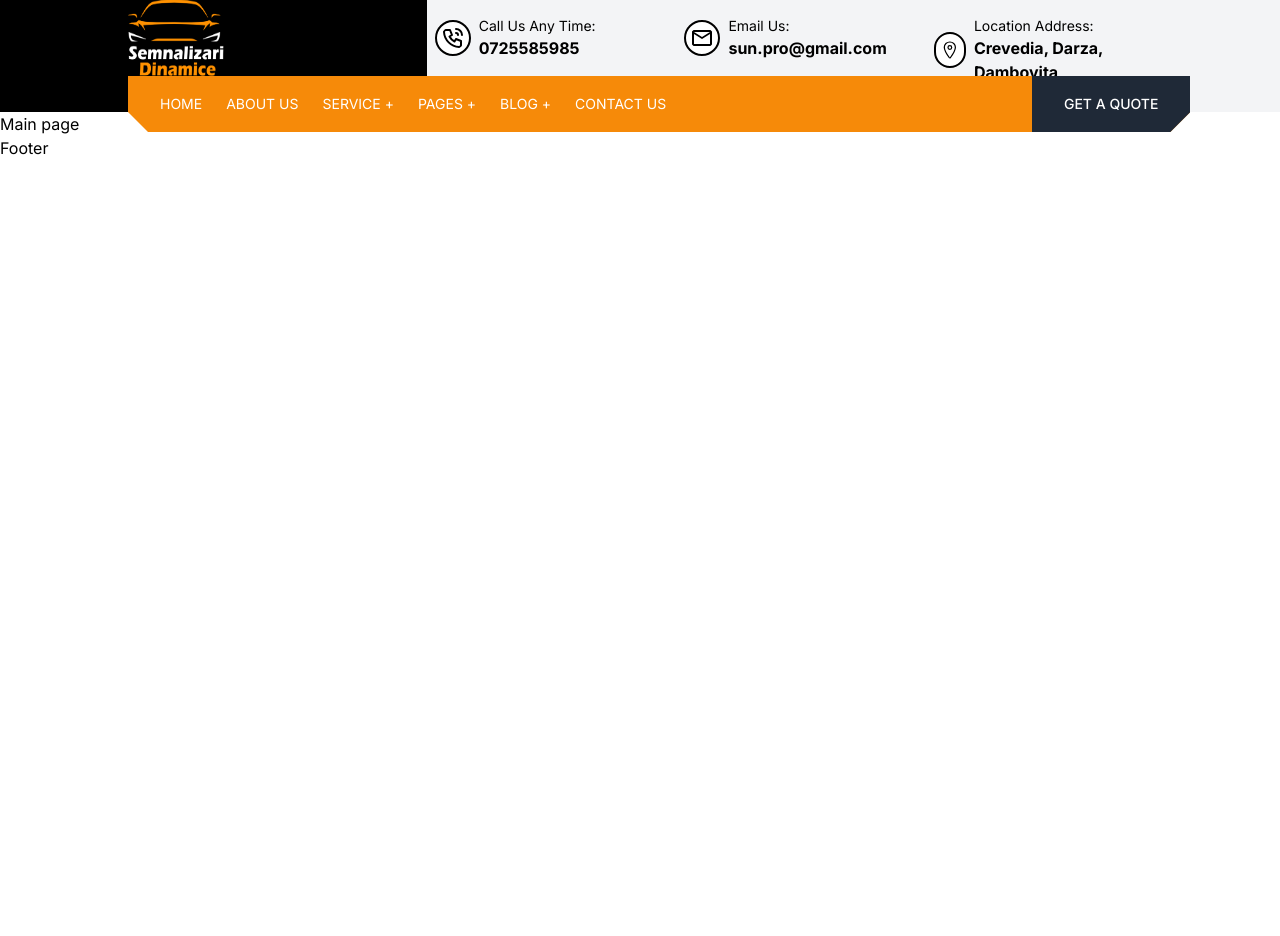
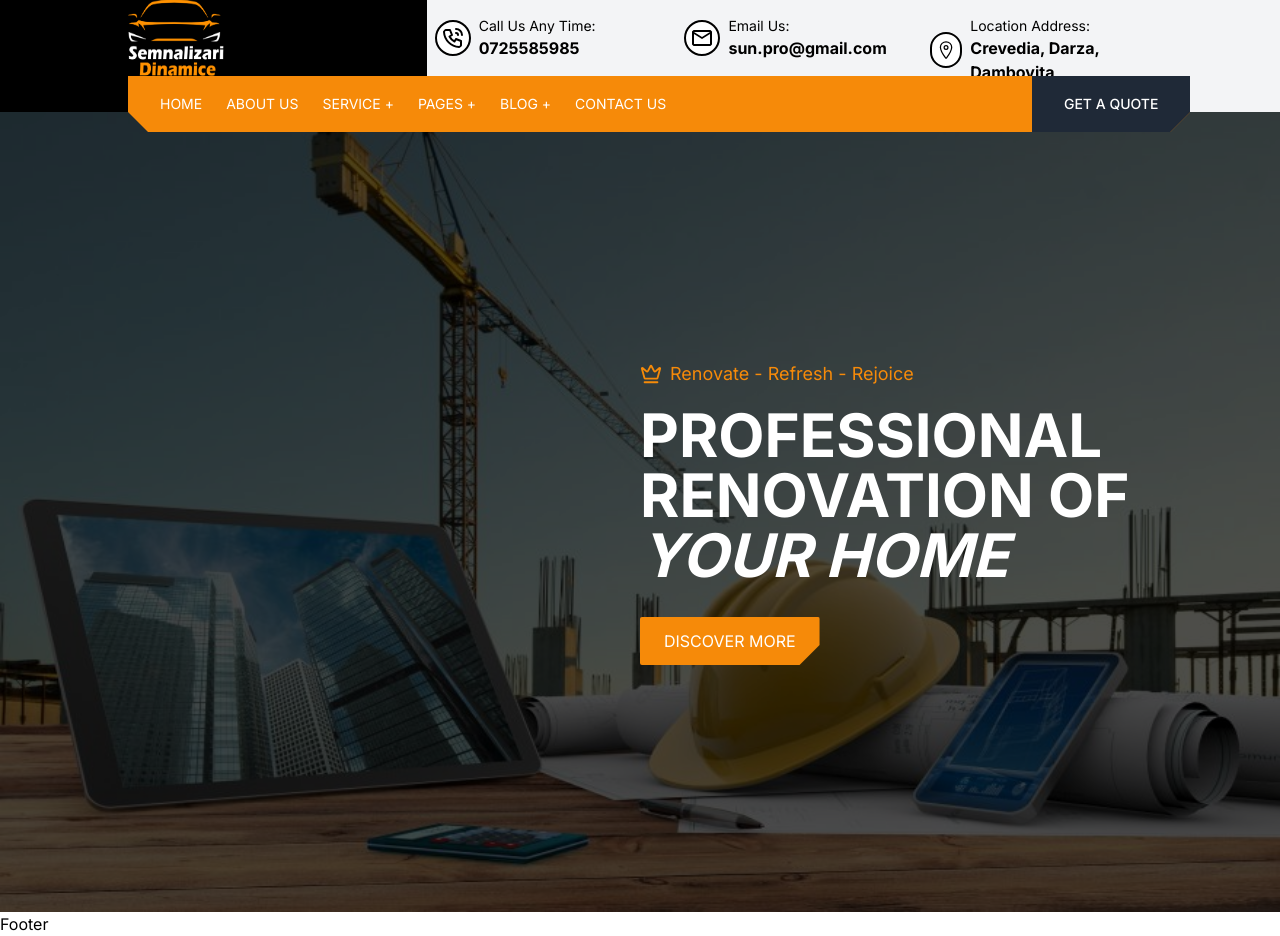
Before and after one commit to mocanuandrei1/sun-pro-2, a Next.js app: page / in a window 1280 px wide. Before the commit the page ends 800 px from the top, so only its background shows below. Built offline with nearby package versions, Linux system fonts and the light colour scheme.

Commit message:
chore: Update page.js and NavBar components

```diff
--- a/src/app/page.js
+++ b/src/app/page.js
@@ -1,5 +1,9 @@
-import NavBarMobile from "@/components/NavBar/NavBarMobile";
+import Hero from "@/components/Hero";
 
 export default function Home() {
-  return <main>Main page</main>;
+  return (
+    <main>
+      <Hero />
+    </main>
+  );
 }
--- a/src/components/Header/HeaderLocation.js
+++ b/src/components/Header/HeaderLocation.js
@@ -4,7 +4,7 @@ import { IoLocationOutline } from "react-icons/io5";
 export default function HeaderLocation() {
   return (
     <div className="flex items-center space-x-2">
-      <IoLocationOutline className="bg-white rounded-full text-black text-4xl p-1 ml-6 border-2 border-black" />
+      <IoLocationOutline className="bg-white rounded-full text-black text-4xl p-1 ml-5 border-2 border-black" />
       <div>
         <p className="text-sm text-black">Location Address:</p>
         <p className="font-bold text-black">Crevedia, Darza, Dambovita</p>
--- /dev/null
+++ b/src/components/Hero.js
@@ -0,0 +1,30 @@
+import Image from "next/image";
+import React from "react";
+import { LuCrown } from "react-icons/lu";
+
+export default function Hero() {
+  return (
+    <div className="relative flex items-center justify-center h-screen bg-black">
+      <Image
+        src="/HeroPhoto.png"
+        alt="Loading..."
+        layout="fill"
+        className="opacity-30"
+      />
+      <div className="grid grid-cols-2 text-center text-white z-10">
+        <div></div>
+        <div className="col-span-1 text-left ">
+          <p className="flex text-lg items-center text-[#f68a09]">
+            <LuCrown className="pr-2 text-3xl" />
+            Renovate - Refresh - Rejoice
+          </p>
+          <p className="text-6xl  font-bold mt-4">PROFESSIONAL RENOVATION OF</p>
+          <p className="text-6xl  font-bold italic">YOUR HOME</p>
+          <button className="mt-8 px-6 py-3 bg-[#f68a09] text-white  rounded-sm clip-bottom-right ">
+            DISCOVER MORE
+          </button>
+        </div>
+      </div>
+    </div>
+  );
+}
--- a/src/components/NavBar/NavBarDesktop.js
+++ b/src/components/NavBar/NavBarDesktop.js
@@ -3,7 +3,7 @@ import React from "react";
 
 export default function NavBarDesktop() {
   return (
-    <nav className="absolute -bottom-5 w-[83%] text-white clip-bottom-angled mx-32 h-14 text-sm">
+    <nav className="absolute -bottom-5 w-[83%] text-white clip-bottom-angled mx-32 h-14 text-sm z-10">
       <div className="flex bg-[#f68a09] text-white h-full justify-between">
         <div className="flex items-center space-x-6 pl-8">
           <Link href="/" className="hover:text-gray-500">
--- a/src/components/NavBar/NavBarMobile.js
+++ b/src/components/NavBar/NavBarMobile.js
@@ -14,7 +14,7 @@ export default function NavBarMobile({ isOpen, closeMenu }) {
         <Image src="/Logo.png" alt="Loading..." width={100} height={100} />
       </div>
       <AiOutlineClose
-        className="text-white text-3xl cursor-pointer bg-amber-500 absolute -right-[14px] top-[88px] rounded-full p-1"
+        className="text-white text-3xl cursor-pointer bg-[#f68a09] absolute -right-[14px] top-[88px] rounded-full p-1"
         onClick={closeMenu}
       />
       <nav className="p-4">
--- a/tailwind.config.js
+++ b/tailwind.config.js
@@ -22,6 +22,10 @@ module.exports = {
           "clip-path":
             "polygon(0 0, 100% 0, 100% calc(100% - 20px), calc(100% - 20px) 100%, 20px 100%, 0 calc(100% - 20px))",
         },
+        ".clip-bottom-right": {
+          "clip-path":
+            "polygon(0 0, 100% 0, 100% calc(100% - 20px), calc(100% - 20px) 100%, 0 100%)",
+        },
       };
       addUtilities(newUtilities, ["responsive", "hover"]);
     }),
```
Also changed, not shown: public/HeroPhoto.png (added).
